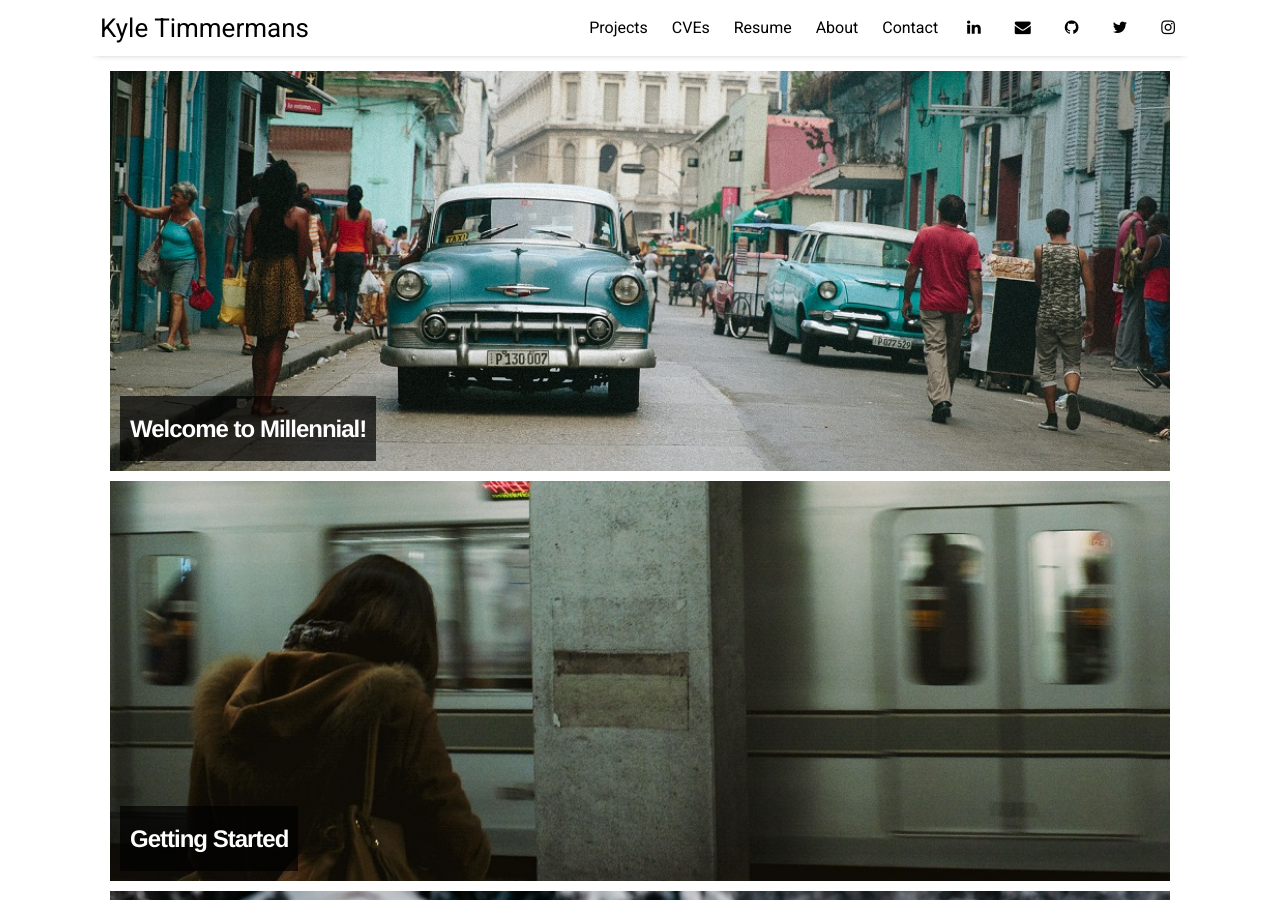
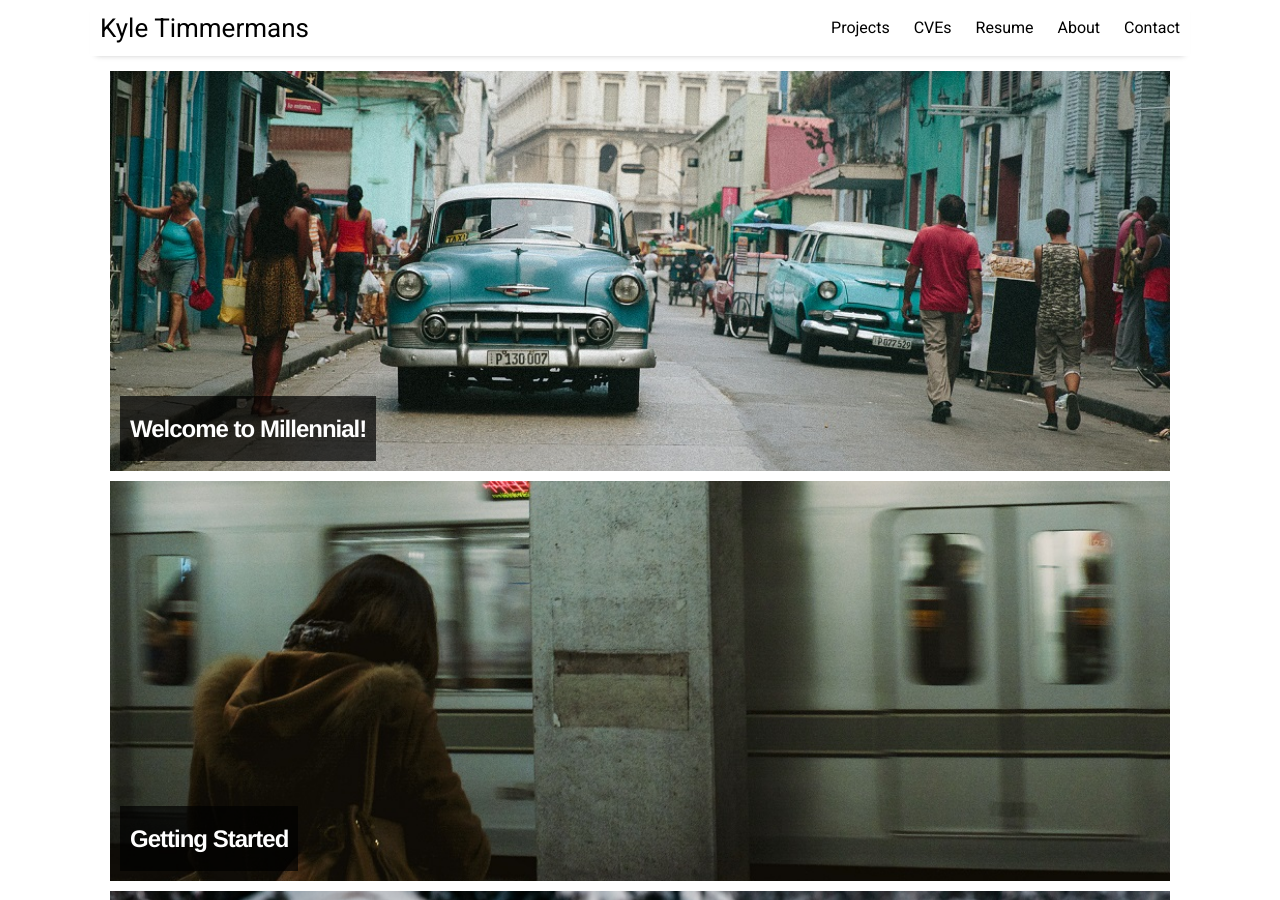
Before and after one commit to kyletimmermans/kyletimmermans.github.io, a Jekyll site: the page built from index.html, in a window 1280 px wide and 900 px high. Built offline with Jekyll 4.4.1, drawn with Linux system fonts in a browser that asks for light colours; nearby versions of some CDN libraries; the list of posts is cut into pages by our own code.

Commit message:
Update header.html

```diff
--- a/_includes/header.html
+++ b/_includes/header.html
@@ -5,10 +5,6 @@
   <nav class="menu-list">
     {% for item in site.data.settings.menu %}
       <a href="{{ site.github.url }}/{{ item.folder }}/{{ item.file }}" class="menu-link">{{ item.name }}</a>
-    {% endfor %}
-
-    {% for item in site.data.settings.social %}
-      <a href="{{ item.link }}" class="menu-link" target="_blank"><i class="fa fa-{{ item.icon }}" aria-hidden="true"></i></a>
     {% endfor %}
   </nav>
   <div class="dropdown">
```
